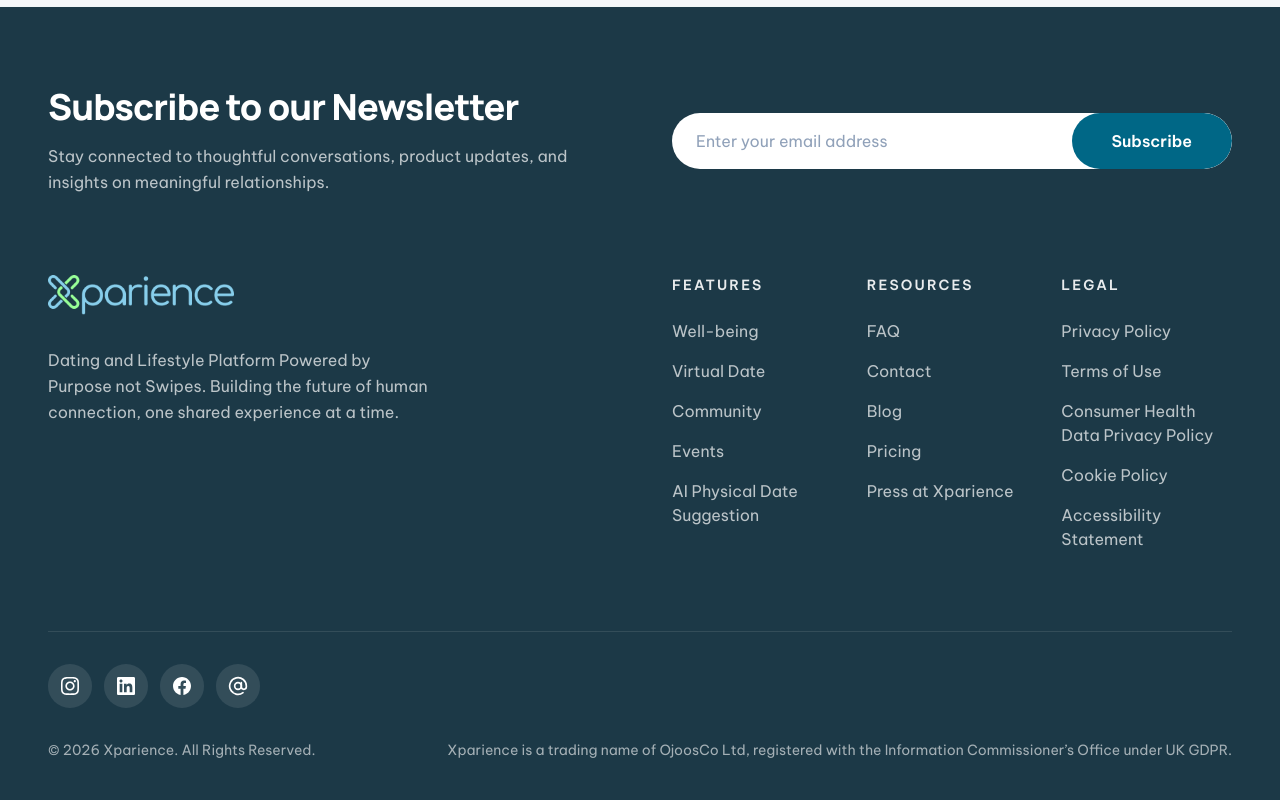
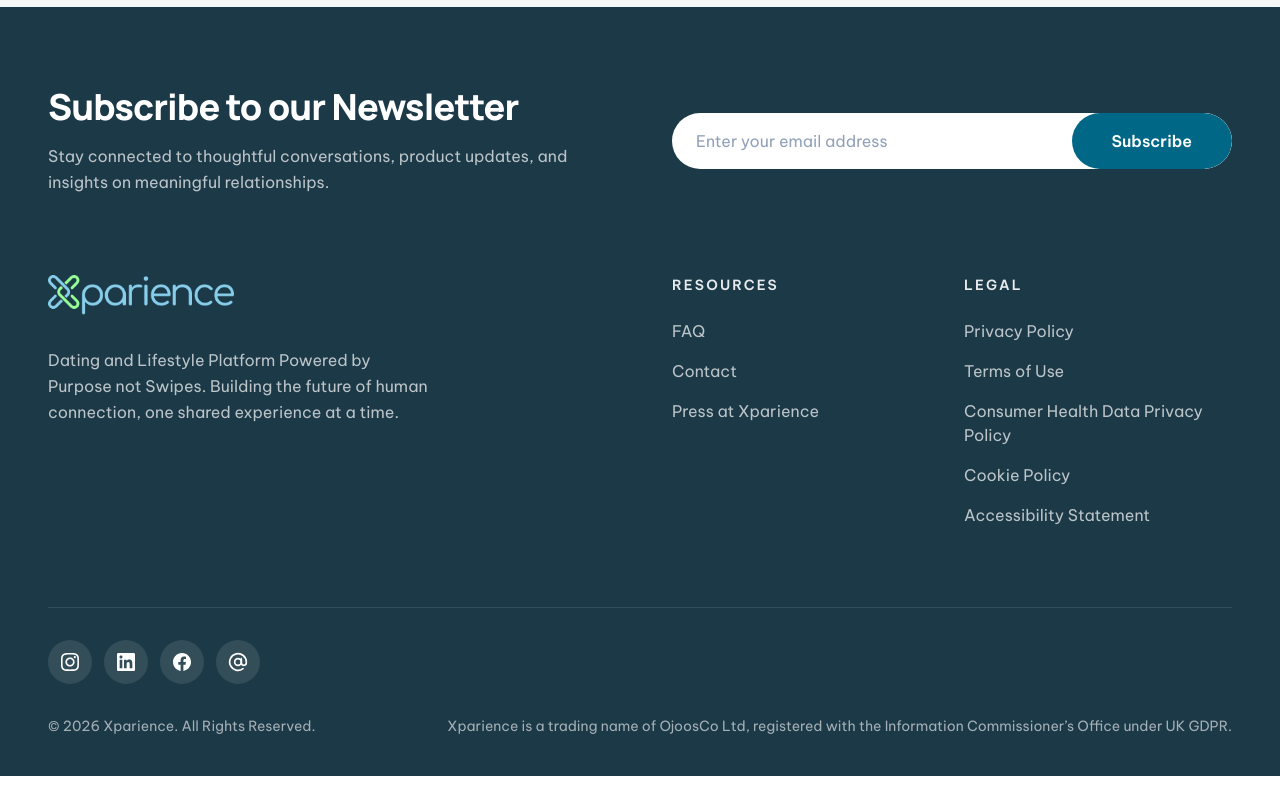
Before and after one commit to OjoosCo-Ltd/Xparience-Web, a Next.js app: page / in a window 1280 px wide. Shown: the part 5405-6205 px from the top of the page. After the commit the page ends 6181 px from the top, so only its background shows below. Built offline with nearby package versions, Linux system fonts and the light colour scheme.

Commit message:
feat: hide blog, features, and pricing pages until they go live

```diff
--- a/components/pages/community/navigate-alone.tsx
+++ b/components/pages/community/navigate-alone.tsx
@@ -32,7 +32,7 @@
             up at your best.
           </p>
           <Link
-            href="/features"
+            href="/how-it-works"
             className="mt-8 inline-flex items-center gap-2 font-semibold text-brand transition-opacity hover:opacity-80"
           >
             Explore our tools
--- a/components/pages/community/shrink-to-fit.tsx
+++ b/components/pages/community/shrink-to-fit.tsx
@@ -17,7 +17,7 @@
             storytelling, not just data points.
           </p>
           <Link
-            href="/features"
+            href="/how-it-works"
             className="mt-8 inline-flex items-center gap-2 font-semibold text-brand transition-opacity hover:opacity-80"
           >
             Discover member prompts
--- a/components/pages/community/wonder-why.tsx
+++ b/components/pages/community/wonder-why.tsx
@@ -43,7 +43,7 @@
             very first interaction.
           </p>
           <Link
-            href="/features"
+            href="/how-it-works"
             className="mt-8 inline-flex items-center gap-2 font-semibold text-brand transition-opacity hover:opacity-80"
           >
             Learn about our algorithm
--- a/components/pages/date-suggestions/date-hero.tsx
+++ b/components/pages/date-suggestions/date-hero.tsx
@@ -37,7 +37,7 @@
               Get Started
             </Link>
             <Link
-              href="/features"
+              href="/how-it-works"
               className="w-full rounded-full bg-[#e9ebee] px-10 py-4 text-center text-base font-semibold text-slate-800 shadow-sm transition-colors hover:bg-[#dfe2e6] sm:w-auto"
             >
               How It Works
--- a/components/pages/support/support-hero.tsx
+++ b/components/pages/support/support-hero.tsx
@@ -24,14 +24,14 @@
     icon: Banknote,
     tile: "bg-[#a3d4f2] text-[#1f4f63]",
     title: "Subscriptions and Pricing",
-    href: "/pricing",
+    href: "#faq",
     body: "Transparency in every transaction. Manage plans and payments.",
   },
   {
     icon: Sparkles,
     tile: "bg-[#f7d9d2] text-[#1f4f63]",
     title: "Matching and Features",
-    href: "/features",
+    href: "/how-it-works",
     body: "Master the art of meaningful digital connection and immersive events.",
   },
   {
--- a/components/pages/virtual-dates/level-up.tsx
+++ b/components/pages/virtual-dates/level-up.tsx
@@ -30,7 +30,7 @@
               Begin Your Journey
             </Link>
             <Link
-              href="/features"
+              href="/how-it-works"
               className="flex items-center gap-3 font-semibold text-[#16191c] transition-opacity hover:opacity-75"
             >
               <CirclePlay className="size-6 text-[#1f5063]" strokeWidth={2} />
--- a/components/pages/well-being/art-of-becoming.tsx
+++ b/components/pages/well-being/art-of-becoming.tsx
@@ -1,6 +1,5 @@
 import Image from "next/image";
-import Link from "next/link";
-import { ArrowRight } from "lucide-react";
+// Link and ArrowRight imports removed while the blog CTA below is hidden.
 
 const GUIDES = [
   {
@@ -31,13 +30,14 @@
             grounded version of yourself. Our editorial guides explore the
             deep intersections of identity, desire, and digital ethics.
           </p>
+          {/* Hidden until the blog goes live:
           <Link
             href="/blog"
             className="mt-10 inline-flex items-center gap-2 font-bold text-[#16191c] underline underline-offset-4 transition-opacity hover:opacity-75"
           >
             Read the Wellness Journal
             <ArrowRight className="size-5" />
-          </Link>
+          </Link> */}
         </div>
 
         {/* Guides */}
--- a/components/site-footer.tsx
+++ b/components/site-footer.tsx
@@ -6,23 +6,25 @@
 import { useLeadForm } from "@/lib/use-lead-form";
 
 const LINK_COLUMNS = [
-  {
-    heading: "Features",
-    links: [
-      { label: "Well-being", href: "/well-being" },
-      { label: "Virtual Date", href: "/virtual-dates" },
-      { label: "Community", href: "/community" },
-      { label: "Events", href: "/events" },
-      { label: "AI Physical Date Suggestion", href: "/date-suggestions" },
-    ],
-  },
+  // Features column is hidden until those pages go live (restore sm:grid-cols-3 below when re-adding):
+  // {
+  //   heading: "Features",
+  //   links: [
+  //     { label: "Well-being", href: "/well-being" },
+  //     { label: "Virtual Date", href: "/virtual-dates" },
+  //     { label: "Community", href: "/community" },
+  //     { label: "Events", href: "/events" },
+  //     { label: "AI Physical Date Suggestion", href: "/date-suggestions" },
+  //   ],
+  // },
   {
     heading: "Resources",
     links: [
       { label: "FAQ", href: "/support#faq" },
       { label: "Contact", href: "/contact" },
-      { label: "Blog", href: "/blog" },
-      { label: "Pricing", href: "/pricing" },
+      // Blog and Pricing are hidden until those pages go live:
+      // { label: "Blog", href: "/blog" },
+      // { label: "Pricing", href: "/pricing" },
       { label: "Press at Xparience", href: "/press" },
     ],
   },
@@ -186,7 +188,7 @@
             </p>
           </div>
 
-          <div className="grid gap-10 sm:grid-cols-3 sm:gap-6">
+          <div className="grid gap-10 sm:grid-cols-2 sm:gap-6">
             {LINK_COLUMNS.map((column) => (
               <div key={column.heading}>
                 <h3 className="text-sm font-semibold uppercase tracking-[0.15em] text-white/90">
```
Also changed, not shown: app/_blog/page.tsx (renamed from app/blog/page.tsx), app/_features/page.tsx (renamed from app/features/page.tsx), app/_pricing/page.tsx (renamed from app/pricing/page.tsx).
